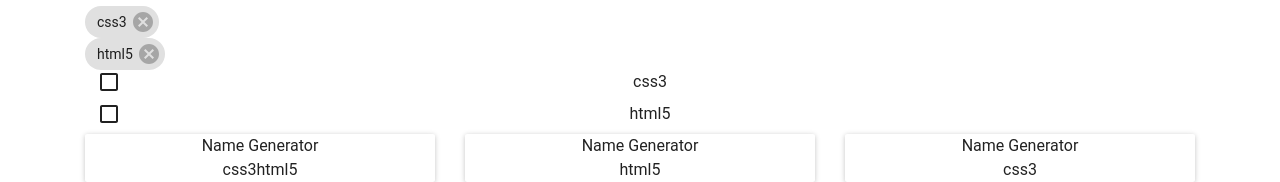
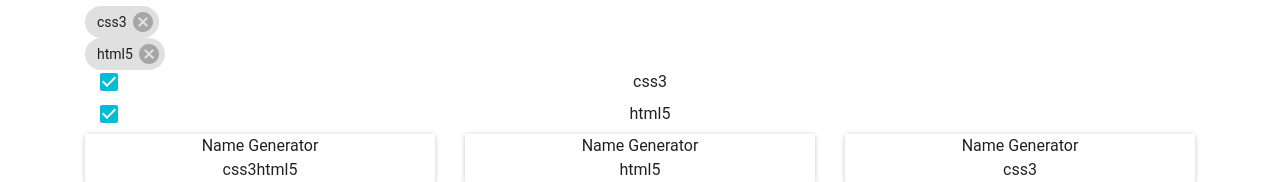
Before and after one commit to tmirmota/mirmo, a React (Create React App) app: page / in a window 1280 px wide. Shown: the part 948-1130 px from the top of the page. Built offline with nearby package versions, Linux system fonts and the light colour scheme; what react-tap-event-plugin would draw is missing.

Commit message:
connected the chip to the checkbox

```diff
--- a/src/App.js
+++ b/src/App.js
@@ -24,13 +24,29 @@ export default class App extends Component {
 
     this.setState({ technologies })
   }
+
   handleRequestDelete = tech => {
     const { technologies } = this.state
     const index = technologies.indexOf(tech)
-    const newTechnologies = update(technologies, { $splice: [[index, 1]] })
+    const removeTech = update(technologies, { $splice: [[index, 1]] })
 
-    this.setState({ technologies: newTechnologies })
+    this.setState({ technologies: removeTech })
   }
+
+  handleCheck = tech => {
+    const { technologies } = this.state
+    const index = technologies.indexOf(tech)
+    const isPresent = index > -1
+    if (isPresent) {
+      const removeTech = update(technologies, { $splice: [[index, 1]] })
+      this.setState({ technologies: removeTech })
+    } else {
+      const addTech = _.concat(technologies, tech)
+      this.setState({ technologies: addTech })
+    }
+    // this.state({ technologies: updatedTech })
+  }
+
   render() {
     const { technologies } = this.state
     return (
@@ -58,7 +74,10 @@ export default class App extends Component {
                   technologies={technologies}
                   handleRequestDelete={this.handleRequestDelete}
                 />
-                <Checkboxes technologies={technologies} />
+                <Checkboxes
+                  technologies={technologies}
+                  handleCheck={this.handleCheck}
+                />
                 <Projects projects={projects} technologies={technologies} />
               </div>
             </div>
--- a/src/components/Checkboxes/index.js
+++ b/src/components/Checkboxes/index.js
@@ -6,14 +6,26 @@ import Checkbox from 'material-ui/Checkbox'
 export default class Checkboxes extends Component {
   componentWillMount() {
     const { technologies } = this.props
-    this.setState({ technologies })
+    this.setState({ allTech: technologies })
   }
   render() {
-    const { technologies } = this.state
-    if (technologies) {
+    const { handleCheck, technologies } = this.props
+    const { allTech } = this.state
+    if (allTech) {
       return (
         <div>
-          {technologies.map(tech => <Checkbox key={tech} label={tech} />)}
+          {allTech.map(tech => {
+            const isChecked = technologies.indexOf(tech) > -1
+            const checked = isChecked ? true : false
+            return (
+              <Checkbox
+                key={tech}
+                label={tech}
+                checked={checked}
+                onCheck={() => handleCheck(tech)}
+              />
+            )
+          })}
         </div>
       )
     } else {
```
